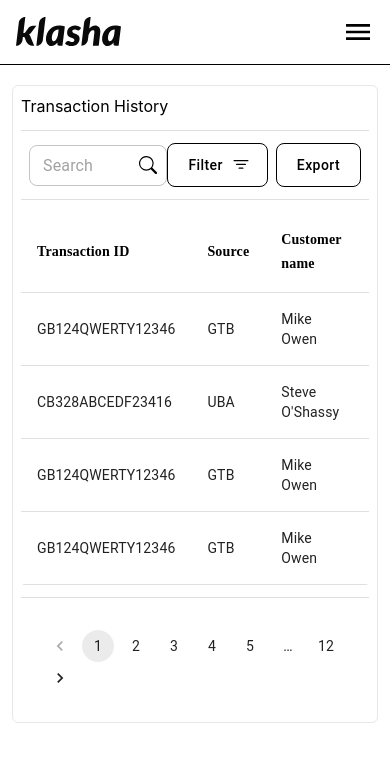
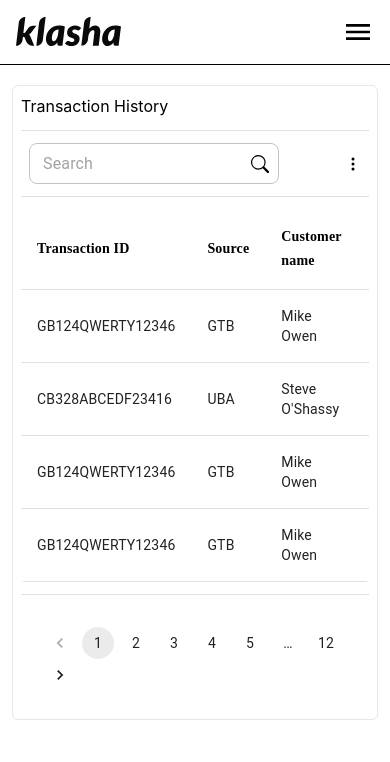
Before and after one commit to EmekaNkwo/klasha_assessment, a React (Create React App) app: page /dashboard/transactions in a window 390 px wide. Shown: the top 762 px of the page. Built offline with nearby package versions, Linux system fonts and the light colour scheme; the HTML template or start-up script is replaced by a standard one.

Commit message:
implemented responsiveness

```diff
--- a/src/components/Navbar.jsx
+++ b/src/components/Navbar.jsx
@@ -25,7 +25,7 @@ const Navbar = () => {
         />
 
         <div
-          className={`absolute top-[60px] right-0 left-0 bg-[#fff] z-10 shadow-secondary py-4 ${
+          className={`absolute top-[-30%] right-0 left-0 bg-[#fff] z-10 shadow-secondary py-4 ${
             !toggleDrawer ? "-translate-y-[100vh]" : "translate-y-0"
           } transition-all duration-700`}
         >
--- a/src/pages/Transactions.jsx
+++ b/src/pages/Transactions.jsx
@@ -10,10 +10,11 @@ import {
   Divider,
 } from "@mui/material";
 import React, { useMemo, useState } from "react";
-import { BsFilter, BsSearch } from "react-icons/bs";
+import { BsFilter, BsSearch, BsThreeDotsVertical } from "react-icons/bs";
 import { OutlineButton } from "../shared/components/CustomButtons";
 import { InputTextField } from "../shared/components/InputField";
 import { tableData } from "../shared/constants";
+import useMediaQuery from "../shared/hooks/useMediaQuery";
 
 function Transactions() {
   const [search, setSearch] = useState("");
@@ -29,6 +30,8 @@ function Transactions() {
       );
     };
   }, [searchItem]);
+
+  const isSmallScreen = useMediaQuery("(max-width: 1023px)");
 
   const handleSubmit = (e) => {
     e.preventDefault();
@@ -52,7 +55,9 @@ function Transactions() {
             value={search}
             onChange={(e) => setSearch(e.target.value.toLowerCase())}
           />
-
+          {isSmallScreen ? (
+            <BsThreeDotsVertical className="ml-2 cursor-pointer" />
+          ) : (
             <div className="flex gap-2 ">
               <OutlineButton
                 endIcon={<BsFilter />}
@@ -68,6 +73,7 @@ function Transactions() {
                 }}
               />
             </div>
+          )}
         </div>
         <Divider />
         <TableContainer
```
Lines whose indentation alone changed are shown as unchanged.
